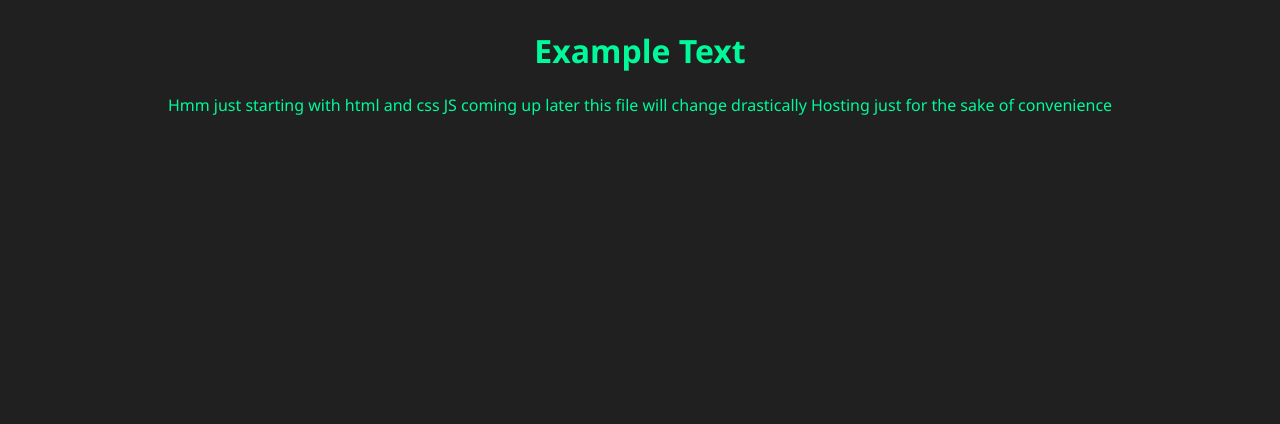
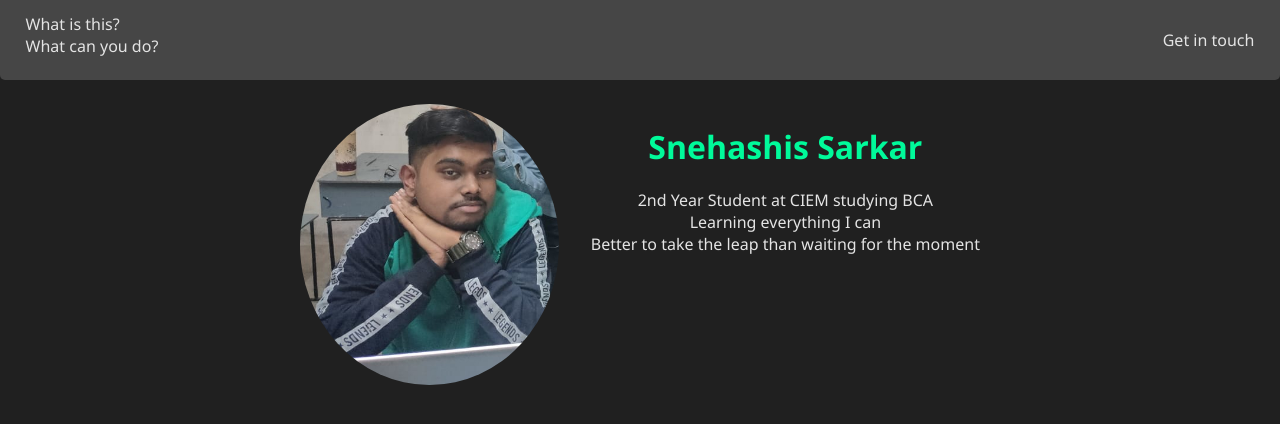
Before and after one commit to get-cRun/testing, a plain HTML site: page index.html in a window 1280 px wide. Drawn offline with Linux system fonts and the light colour scheme.

Commit message:
Add image,header and text with styling

```diff
--- a/css/app.css
+++ /dev/null
@@ -1,10 +0,0 @@
-body{
-    font-family: 'Segoe UI', Tahoma, Geneva, Verdana, sans-serif;
-    background-color: #202020;
-    color: mediumspringgreen;
-    align-content: center;
-    text-align: center;
-}
-h3{
-    color: #bebebe;
-}
--- /dev/null
+++ b/css/style.css
@@ -0,0 +1,59 @@
+body{
+    font-family: 'Segoe UI', Tahoma, Geneva, Verdana, sans-serif;
+    background-color: #202020;
+    color: #e4e4e4;
+    margin: 0;
+    padding: 0;
+}
+h1, h2, h3{
+    color: mediumspringgreen;
+}
+ul{
+    list-style: none;
+    margin: 0;
+    padding: 0;
+}
+.header {
+    background: #464646;
+    margin: 0;
+    padding: 0;
+    border-bottom-right-radius: 5px;
+    border-bottom-left-radius: 5px;
+    padding: 1% 2% 1% 2%;
+
+}
+.header header {
+    display: flex;
+    justify-content: space-between;
+}
+.header header a{
+    text-decoration: none;
+    color: #e4e4e4;
+    margin: 0;
+    padding: 1em 0 1em 0;
+}
+.profile_main {
+    padding: 1.5em;
+    text-align: center;
+}
+.profile_main img {
+    width: 35%;
+    height: 35%;
+    border-radius: 50%;
+
+}
+.profile_details {
+    margin-left: 2em;
+}
+
+@media screen and (min-width: 650px) {
+    .profile_main img {
+        width: 21%;
+    }
+    .profile_main {
+        padding: 1.5em;
+        display: flex;
+        justify-content: center;
+    }
+
+}
--- a/index.html
+++ b/index.html
@@ -3,13 +3,30 @@
 <head>
     <meta charset="UTF-8">
     <meta name="viewport" content="width=device-width, initial-scale=1.0">
-    <title>Example Site</title>
-    <link rel="stylesheet" href="css/app.css">
+    <title>Learning</title>
+    <link rel="stylesheet" href="css/style.css">
 </head>
 <body>
-    <h1>Example Text</h1>
-    Hmm just starting with html and css
-    JS coming up later this file will change drastically
-    Hosting just for the sake of convenience
+    <div class="header">
+        <header>
+            <ul>
+                <li><a href="#">What is this?</a></li>
+                <li><a href="#">What can you do?</a></li>
+            </ul>
+            <a href="#">Get in touch</a>
+        </header>
+    </div>
+    <div class="profile_main">
+            <img src="img/profile.jpeg" alt="Profile Image" id="profile_pic">
+            <div class="profile_details">
+                <h1>Snehashis Sarkar</h1>
+                2nd Year Student at CIEM studying BCA
+                <br>
+                Learning everything I can
+                <br>
+                Better to take the leap than waiting for the moment
+            </div>
+
+    </div>
 </body>
 </html>
```
Also changed, not shown: img/profile.jpeg (added).
